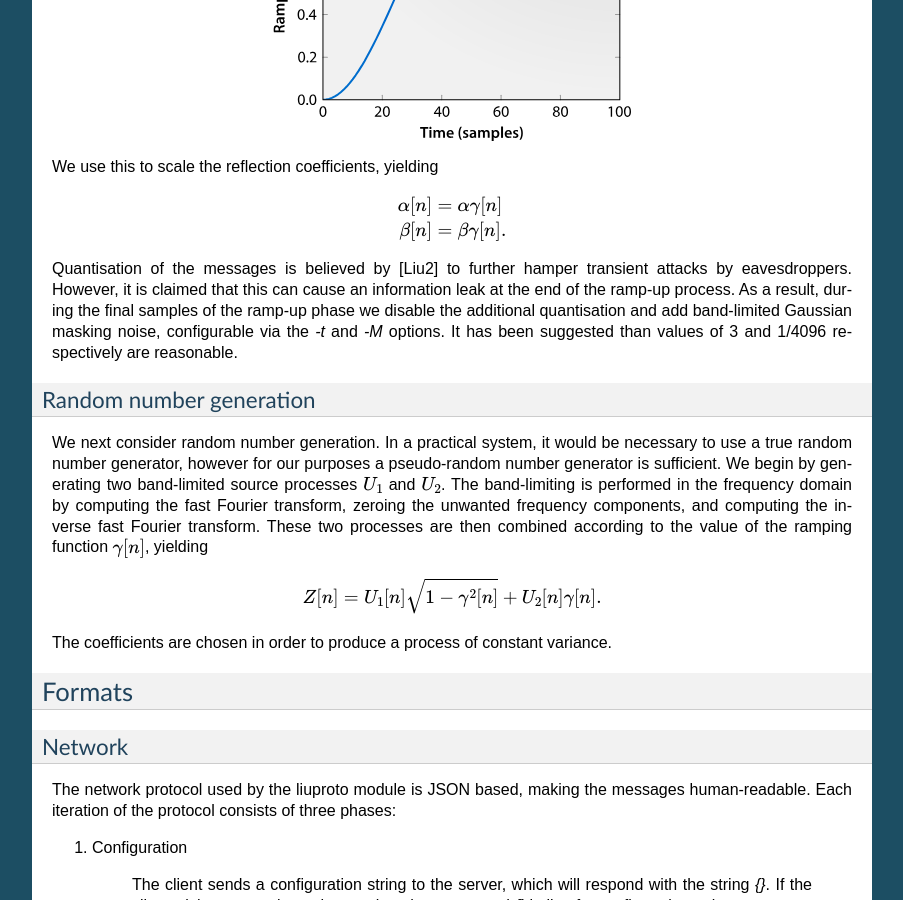
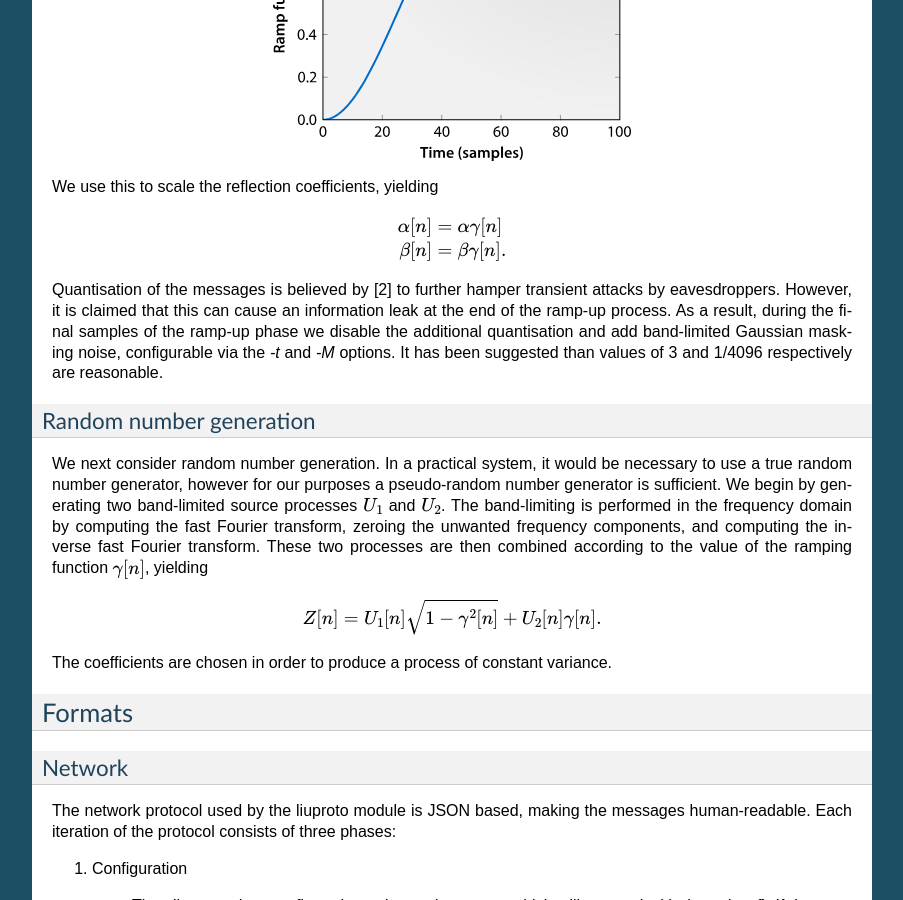
Before and after one commit to noospheer/Liup, a Sphinx documentation site: the page built from doc/index.rst, in a window 1280 px wide and 900 px high, scrolled down 3919 px. Shown: the whole window, without its empty margins (198-1101 px from the left). Built offline with Sphinx 7.4.7, drawn with Linux system fonts in a browser that asks for light colours; some of the changed text lies outside the part shown.

Commit message:
Update index.rst

```diff
--- a/doc/index.rst
+++ b/doc/index.rst
@@ -271,7 +272,7 @@
     \alpha[n] &= \alpha \gamma[n] \\
     \beta[n] &= \beta \gamma[n] .
 
-Quantisation of the messages is believed by [Liu2] to further hamper
+Quantisation of the messages is believed by [2] to further hamper
 transient attacks by eavesdroppers.  However, it is claimed that this
 can cause an information leak at the end of the ramp-up process.  As
 a result, during the final samples of the ramp-up phase we disable
@@ -400,9 +401,9 @@
 References
 ==========
 
-.. [Liu1] Liu, P., A key agreement protocol using band-limited random signals
+.. [1] Liu, P., A key agreement protocol using band-limited random signals
             and feedback, *Journal of Lightwave Technology* **27** (23)
             pp. 65--70, 2009.
-.. [Liu2] Liu, P., Prediction accuracy of band-restricted random signals and
+.. [2] Liu, P., Prediction accuracy of band-restricted random signals and
             security risk in statistical key exchange,
             *Fluctuations and Noise Letters* **9** (4), pp. 413--422, 2010.
```
Also changed, not shown: other parts of doc/index.rst (+2 -1 lines).
